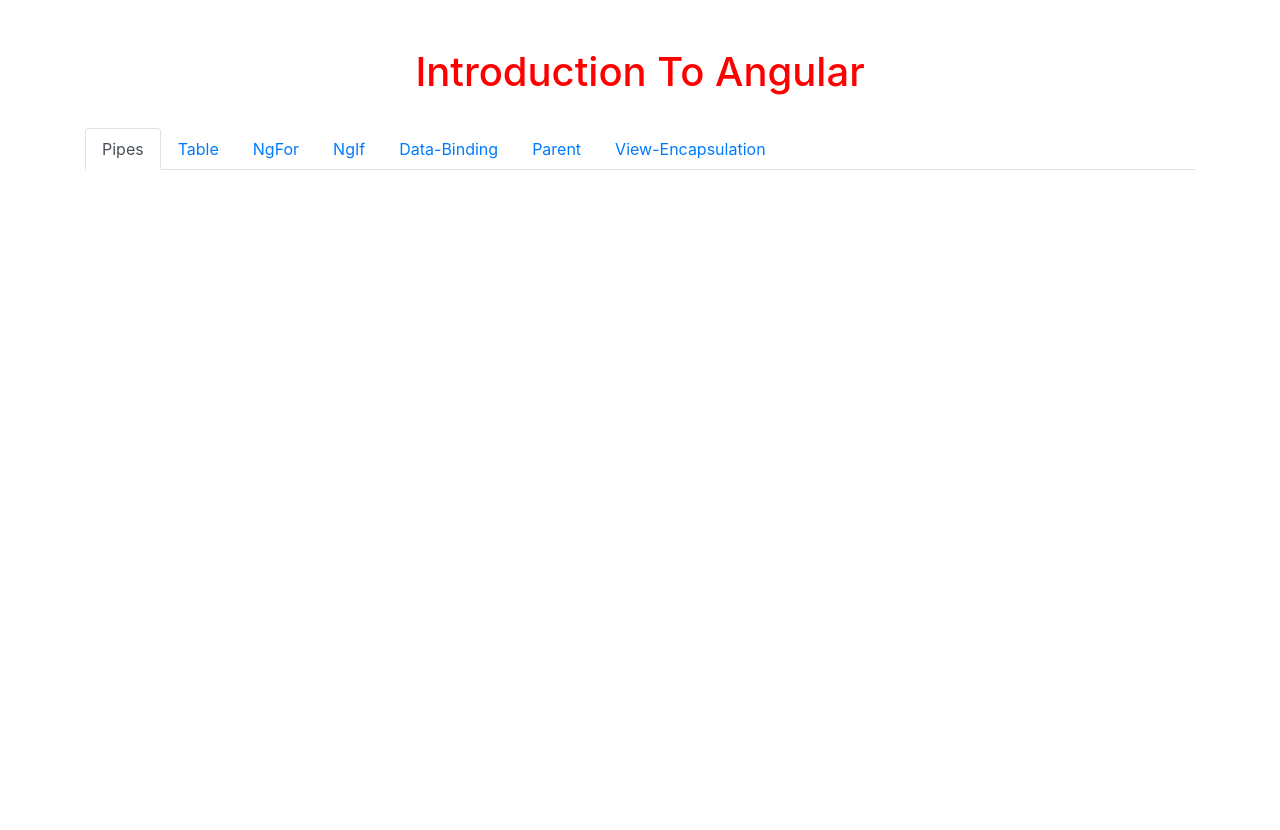
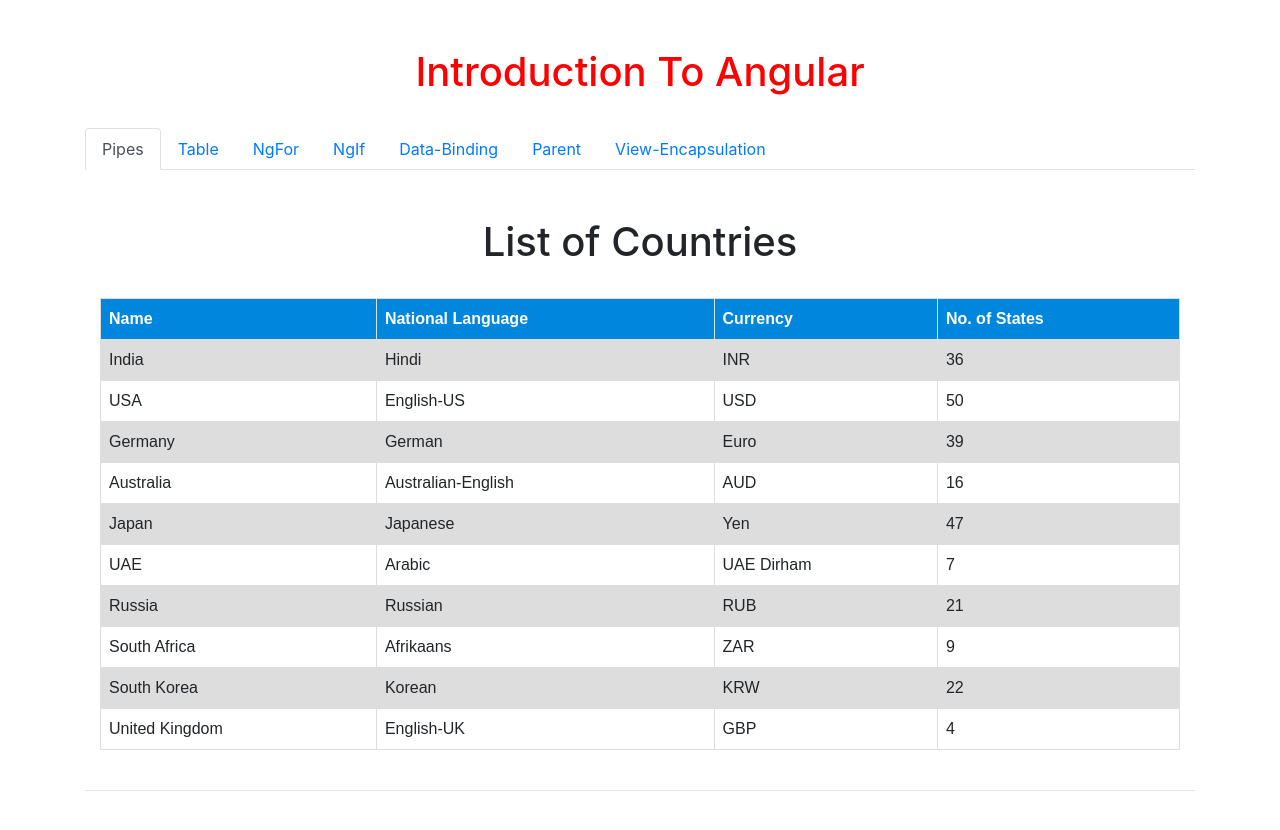
Before and after one commit to Sarthak-Mokashi/Angular, an Angular app: page /app-table/1 in a window 1280 px wide. Before the commit this address led to /. Shown: the top 830 px of the page. Before the commit the page ends 800 px from the top, so only its background shows below. Built offline with nearby package versions, Linux system fonts and the light colour scheme.

Commit message:
Task Modification - Country Name in URL

```diff
--- a/src/app/app-routing.module.ts
+++ b/src/app/app-routing.module.ts
@@ -25,6 +25,7 @@
     component: ChildComponent,
     outlet: 'childroute'
   },
+
 
 
   // {
@@ -73,7 +74,9 @@
   {
     path: 'app-table',
     component: TableComponent
-  }
+  },
+
+  { path: 'app-table/:id' , component: TableComponent },        // For country name in URL
 
 ];
 
--- a/src/app/app.component.html
+++ b/src/app/app.component.html
@@ -35,8 +35,8 @@
     <!-- <a href="/pipes">Pipes</a>                                // Refreshes entire Web-Page  , should not be preffered
     <a href="/app-table">Table</a> -->
 
-    <!-- <a routerLink="pipes">Pipes</a>                           // Angular's way of routing (Without refreshing Web-Page)
-    <a routerLink="app-table">Table</a> -->
+     <!-- <a routerLink="pipes">Pipes</a>                           // Angular's way of routing (Without refreshing Web-Page)
+    <a routerLink="app-table">Table</a>    -->
         <!--       OR          -->
     <!-- <a [routerLink]="pipeRoute">Pipes</a>                     // Using Class Property Resolution (class member variables in app.component.ts)
     <a [routerLink]="tableRoute">Table</a> -->
--- a/src/app/table/table.component.ts
+++ b/src/app/table/table.component.ts
@@ -1,5 +1,6 @@
 import { Component, OnInit } from '@angular/core';
 import { FormBuilder, FormGroup } from '@angular/forms';
+import { Router , ActivatedRoute, ParamMap } from '@angular/router';
 
 @Component({
   selector: 'app-table',
@@ -14,13 +15,19 @@
   newState: any[] = [];
   submitted = false;
   registerForm: any;
+  name = '';
 
-  constructor(private formBuilder: FormBuilder)
+  constructor(private formBuilder: FormBuilder ,private route: ActivatedRoute , private router: Router)
   {
     this.registerForm= FormGroup;
   }
 
   ngOnInit(): void {
+
+    this.route.queryParams.subscribe(params => {
+      this.name = params['name'];
+     console.log(params);
+    });
 
     this.registerForm = this.formBuilder.group({
       Name: [''],
@@ -144,6 +151,8 @@
      console.log('event id is'+event);
      this.showData = !this.showData;
      this.countryIndex=index;
+    // this.router.navigate(['/app-table', this.countryIndex]);
+    this.router.navigate(['/app-table', this.countries[this.countryIndex].Name]);  // To Display Country Name in URL
   }
 
 
```
